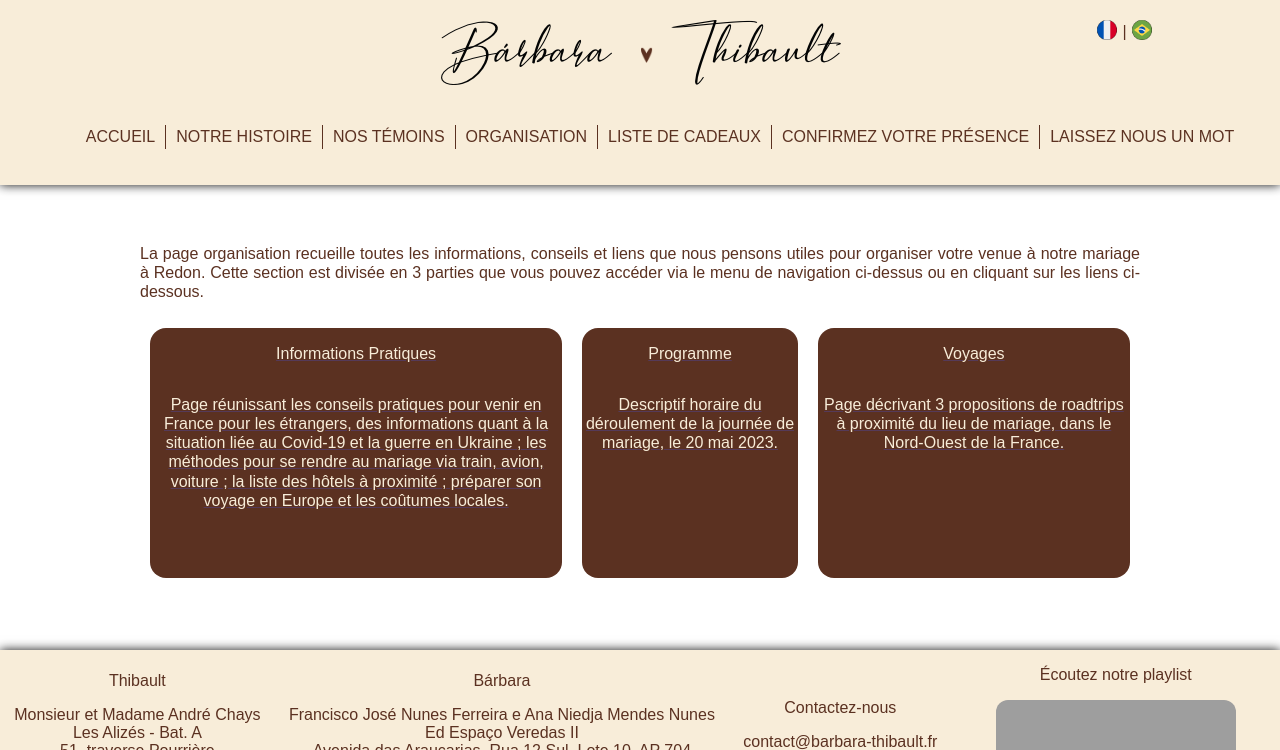
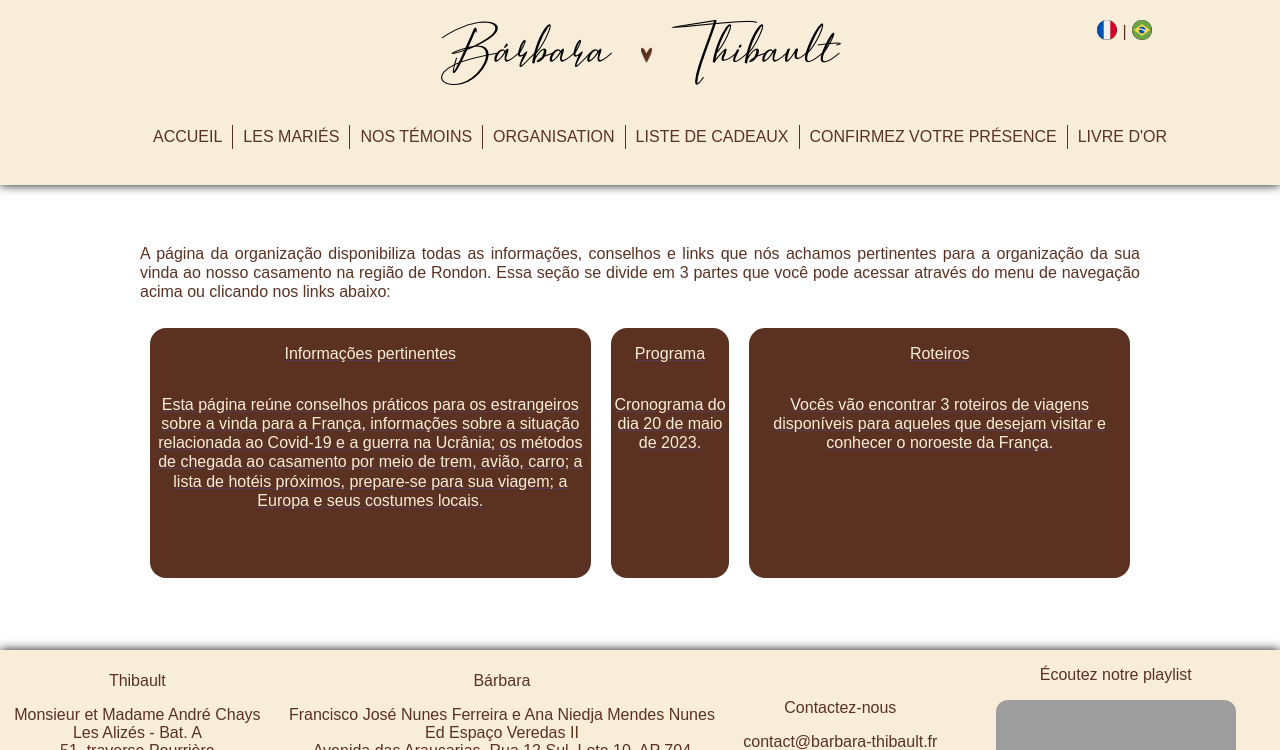
Before and after one commit to chayst/barbara-thibault, a PHP site: template web/views/br/organisation.twig in a window 1280 px wide. Shown: the top 750 px of the page. Run offline with PHP 8.4, Linux system fonts and the light colour scheme; the template is opened without the code that fills it, so the values that code supplies are empty; some libraries are stand-ins or nearby versions.

Commit message:
translation of some pages in portuguese + refinement of navigation menus + some styles

```diff
--- a/web/components/footer.js
+++ b/web/components/footer.js
@@ -9,8 +9,8 @@
 //general rule
 if (currentNav.includes("_br")) {
     //rename footer items
-  contact = "Contatto";
-  music = "Escute a nossa playlist";
+    contact = "Entre em contato conosco";
+    music = "Escute nossa playlist";
 }
 
 const footerTemplate = document.createElement("template");
--- a/web/components/header.js
+++ b/web/components/header.js
@@ -8,15 +8,15 @@
 
 //name titles to default french
 let homeTitle = 'Accueil';
-let historyTitle = 'Notre Histoire';
+let historyTitle = 'Les Mariés';
 let witnessesTitle = 'Nos Témoins';
 let organisationTitle = 'Organisation';
 let infoTitle = "Informations Pratiques";
-let programTitle = 'Programme';
+let programTitle = 'Cérémonie';
 let tripsTitle = 'Voyages';
 let presentsTitle = 'Liste de Cadeaux';
 let presenceTitle = 'Confirmez votre présence';
-let commentTitle = 'Laissez nous un mot';
+let commentTitle = 'Livre d\'Or';
 
 
 
@@ -59,16 +59,16 @@
 // IF ON BRAZILIAN WEBSITE - Conditions of attributions when on portuguese pages
 if (currentNav.includes('_br')) {
     //rename nav items
-    homeTitle = 'Entrada';
-    historyTitle = 'Nossa Historia';
+    homeTitle = 'Home';
+    historyTitle = 'Os Noivos';
     witnessesTitle = 'Nossas Testemunhas';
-    organisationTitle = 'Organização';
-    infoTitle = 'Informações práticas';
-    programTitle = 'Programma';
-    tripsTitle = 'Viagems';
-    presentsTitle = 'Lista de Presentes';
-    presenceTitle = 'Confirme sua Presencia';
-    commentTitle = 'Deixa uma palavra';
+    organisationTitle = 'Programação';
+    infoTitle = 'Informações gerais';
+    programTitle = 'Cerimônia';
+    tripsTitle = 'Roteiros';
+    presentsTitle = 'Lista de presentes';
+    presenceTitle = 'Confirme sua presença';
+    commentTitle = 'Mensagem aos noivosa';
 
     //have the right redirections
     redirectBR = root + currentNav.slice(0, -3);
--- a/web/stylesheets/style.css
+++ b/web/stylesheets/style.css
@@ -458,7 +458,7 @@
     padding: 10px;
     background-image: linear-gradient(var(--dark), var(--dark)), linear-gradient(var(--dark), var(--dark)), linear-gradient(var(--dark), var(--dark)), linear-gradient(var(--dark), var(--dark)), linear-gradient(transparent, transparent);
     background-repeat: no-repeat;
-    background-size: 2px 30px, 30px 2px, 2px 30px, 30px 2px, calc(100% - 8px) calc(100% - 8px);
+    background-size: 2px 20px, 20px 2px, 2px 20px, 20px 2px, calc(100% - 8px) calc(100% - 8px);
     background-position: left bottom, left bottom, right top, right top, 2px 2px;
 }
 
--- a/web/views/addComment.twig
+++ b/web/views/addComment.twig
@@ -26,7 +26,7 @@
             <p><span class="commentContent">{{ c.content }}</span></ps>
             <form method="post" action="/likeComment">
               <input type="hidden" name="id" value="{{ c.id }}" />
-              <button type="submit" class="commentLike" name="like" value="{{ c.likes }}"><img src="/icons/like_dark.png" alt="likeIcon" />{{ c.likes }}</button>
+              <button type="submit" class="commentLike" name="like" value="{{ c.likes }}"><img src="/icons/like_dark.png" alt="likeIcon" /> {{ c.likes }}</button>
             </form>
           </div>
         {% else %}
--- a/web/views/br/addComment.twig
+++ b/web/views/br/addComment.twig
@@ -26,7 +26,7 @@
             <p><span class="commentContent">{{ c.content }}</span></ps>
             <form method="post" action="/likeComment">
               <input type="hidden" name="id" value="{{ c.id }}" />
-              <button type="submit" class="commentLike" name="like" value="{{ c.likes }}"><img src="/icons/like_dark.png" alt="likeIcon" />{{ c.likes }}</button>
+              <button type="submit" class="commentLike" name="like" value="{{ c.likes }}"><img src="/icons/like_dark.png" alt="likeIcon" /> {{ c.likes }}</button>
             </form>
           </div>
         {% else %}
--- a/web/views/br/comments.twig
+++ b/web/views/br/comments.twig
@@ -24,7 +24,7 @@
             <p><span class="commentContent">{{ c.content }}</span></ps>
             <form method="post" action="/likeComment">
               <input type="hidden" name="id" value="{{ c.id }}" />
-              <button type="submit" class="commentLike" name="like" value="{{ c.likes }}"><img src="/icons/like_dark.png" alt="likeIcon" />{{ c.likes }}</button>
+              <button type="submit" class="commentLike" name="like" value="{{ c.likes }}"><img src="/icons/like_dark.png" alt="likeIcon" /> {{ c.likes }}</button>
             </form>
           </div>
         {% else %}
--- a/web/views/br/index.twig
+++ b/web/views/br/index.twig
@@ -6,7 +6,7 @@
     </div>
   {% endif %}
 <div id="homeBody">
-<h1><span id="daysLeft">daysLeft</span> jours restants</h1>
+<h1>Faltam <span id="daysLeft">daysLeft</span> dias</h1>
   <img
     src="/images/home/home.jpg"
     alt="Welcome picture on Thibault and Barbara wedding's site"
--- a/web/views/br/organisation.twig
+++ b/web/views/br/organisation.twig
@@ -2,25 +2,25 @@
 {% block content %}
 <div id="organisationBody">
     <p>
-        La page organisation recueille toutes les informations, conseils et liens que nous pensons utiles pour organiser votre venue à notre mariage à Redon. Cette section est divisée en 3 parties que vous pouvez accéder via le menu de navigation ci-dessus ou en cliquant sur les liens ci-dessous.
+        A página da organização disponibiliza todas as informações, conselhos e links que nós achamos pertinentes para a organização da sua vinda ao nosso casamento na região de Rondon. Essa seção se divide em 3 partes que você pode acessar através do menu de navegação acima ou clicando nos links abaixo:
     </p>
     <div id="navPage">
         <a href="org/info">
             <div class="navPageItem">
-                <p class="navPageTitle">Informations Pratiques</p>
-                <p class="navPageContent">Page réunissant les conseils pratiques pour venir en France pour les étrangers, des informations quant à la situation liée au Covid-19 et la guerre en Ukraine ; les méthodes pour se rendre au mariage via train, avion, voiture ; la liste des hôtels à proximité ; préparer son voyage en Europe et les coûtumes locales.</p>
+                <p class="navPageTitle">Informações pertinentes</p>
+                <p class="navPageContent">Esta página reúne conselhos práticos para os estrangeiros sobre a vinda para a França, informações sobre a situação relacionada ao Covid-19 e a guerra na Ucrânia; os métodos de chegada ao casamento por meio de trem, avião, carro; a lista de hotéis próximos, prepare-se para sua viagem; a Europa e seus costumes locais.</p>
             </div>
         </a>
         <a href="org/program">
             <div class="navPageItem">
-                <p class="navPageTitle">Programme</p>
-                <p class="navPageContent">Descriptif horaire du déroulement de la journée de mariage, le 20 mai 2023.</p>
+                <p class="navPageTitle">Programa</p>
+                <p class="navPageContent">Cronograma do dia 20 de maio de 2023.</p>
             </div>
         </a>
         <a href="org/trips">
             <div class="navPageItem">
-                <p class="navPageTitle">Voyages</p>
-                <p class="navPageContent">Page décrivant 3 propositions de roadtrips à proximité du lieu de mariage, dans le Nord-Ouest de la France.</p>
+                <p class="navPageTitle">Roteiros</p>
+                <p class="navPageContent">Vocês vão encontrar 3 roteiros de viagens disponíveis para aqueles que desejam visitar e conhecer o noroeste da França.</p>
             </div>
         </a>
     </div>
--- a/web/views/br/program.twig
+++ b/web/views/br/program.twig
@@ -37,4 +37,9 @@
         <em>Cour du Château du Pordor - 44460 - Avessac, France</em>
     </p>
 </div>
+<h1>DressCode</h1>
+<p>
+    Habituellement, les costumes/cravattes (bleu ou gris) pour les hommes ou les robes (pas nécessairement longues) accompagnées de chapeaux pour les femmes sont de mises lors de mariage en France.<br/>
+    Faites attention cependant à prendre quelques affaires chaudes notamment pour le soir, où les températures peuvent vite baisser en Mai et prenez aussi des affaires de pluie car la Loire peut nous réserver de belles surprises...
+</p>
 {% endblock %}
--- a/web/views/comments.twig
+++ b/web/views/comments.twig
@@ -24,7 +24,7 @@
             <p><span class="commentContent">{{ c.content }}</span></ps>
             <form method="post" action="/likeComment">
               <input type="hidden" name="id" value="{{ c.id }}" />
-              <button type="submit" class="commentLike" name="like" value="{{ c.likes }}"><img src="/icons/like_dark.png" alt="likeIcon" />{{ c.likes }}</button>
+              <button type="submit" class="commentLike" name="like" value="{{ c.likes }}"><img src="/icons/like_dark.png" alt="likeIcon" /> {{ c.likes }}</button>
             </form>
           </div>
         {% else %}
--- a/web/views/nav.html
+++ b/web/views/nav.html
@@ -2,7 +2,7 @@
     <!-- For those whose javascript is not enabled -->
     <noscript>
     <hr>
-    <p><img src="../icons/warning.png" alt="Warning icon" /></p>
+    <p><img src="/icons/warning.png" alt="Warning icon" /></p>
     <p>
       Please note this website is using JavaScript! You see this message if your
       browser does not support it. In this case, please check how to enable it
@@ -15,34 +15,36 @@
         <ul>
           <li class="ulTitle">Navigation to access French pages:</li>
           <li><a href="/">Accueil</a></li>
-          <li><a href="/fr/history">Notre Histoire</a></li>
-          <li><a href="fr/witnesses_fr.html"></a>Nos Témoins</li>
+          <li><a href="/history">Les Mariés</a></li>
+          <li><a href="/witnesses"></a>Nos Témoins</li>
           <li>
-            <a href="fr/organisation_fr.html">Organisation</a>
+            <a href="/organisation">Organisation</a>
             <ul>
-              <li><a href="fr/org/info_fr.html">Informations Pratiques</a></li>
-              <li><a href="fr/org/program_fr.html">Programme</a></li>
-              <li><a href="fr/org/trips_fr.html">Voyages</a></li>
+              <li><a href="/org/info">Informations Pratiques</a></li>
+              <li><a href="/org/program">Cérémonie</a></li>
+              <li><a href="/org/trips">Voyages</a></li>
             </ul>
           </li>
-          <li><a href="fr/presents_fr.html">Liste de Cadeaux</a></li>
-          <li><a href="fr/presence_fr.html">Confirmez votre Présence</a></li>
+          <li><a href="/presents">Liste de Cadeaux</a></li>
+          <li><a href="/presence">Confirmez votre Présence</a></li>
+          <li><a href="/comment">Livre d'Or</a></li>
         </ul>
         <ul>
           <li class="ulTitle">Navigation to access Portuguese pages:</li>
-          <li><a href="index.html">Entrada</a></li>
-          <li><a href="fr/history_fr.html">Nossa Historia</a></li>
-          <li><a href="fr/witnesses_fr.html">Nossas Testemunhas</a></li>
+          <li><a href="br/home">Home</a></li>
+          <li><a href="/br/history">Os Noivos</a></li>
+          <li><a href="/br/witnesses">Nossos Padrinhos</a></li>
           <li>
-            <a href="fr/organisation_fr.html">Organização</a>
+            <a href="/br/organisation">Programação</a>
             <ul>
-              <li><a href="fr/org/info_fr.html">Informações práticas</a></li>
-              <li><a href="fr/org/program_fr.html">Programma</a></li>
-              <li><a href="fr/org/trips_fr.html">Viagems</a></li>
+              <li><a href="/br/org/info">Informações gerais</a></li>
+              <li><a href="/br/org/program">Cerimônia</a></li>
+              <li><a href="/br/org/trips">Roteiros</a></li>
             </ul>
           </li>
-          <li><a href="fr/presents_fr.html">Lista de Presentes</a></li>
-          <li><a href="fr/presence_fr.html">Confirme sua Presencia</a></li>
+          <li><a href="/br/presents">Lista de presentes</a></li>
+          <li><a href="/br/presence">Confirme sua presença</a></li>
+          <li><a href="/br/comment">Mensagem aos noivos</a></li>
         </ul>
       </div>
     </div>
--- a/web/views/program.twig
+++ b/web/views/program.twig
@@ -37,4 +37,9 @@
         <em>Cour du Château du Pordor - 44460 - Avessac, France</em>
     </p>
 </div>
+<h1>DressCode</h1>
+<p>
+    Habituellement, les costumes/cravattes (bleu ou gris) pour les hommes ou les robes (pas nécessairement longues) accompagnées de chapeaux pour les femmes sont de mises lors de mariage en France.<br/>
+    Faites attention cependant à prendre quelques affaires chaudes notamment pour le soir, où les températures peuvent vite baisser en Mai et prenez aussi des affaires de pluie car la Loire peut nous réserver de belles surprises...
+</p>
 {% endblock %}
```
Also changed, not shown: web/index.php (+8 -8 lines), web/views/br/witnesses.twig (+10 -10 lines). Lines whose indentation alone changed are shown as unchanged.
